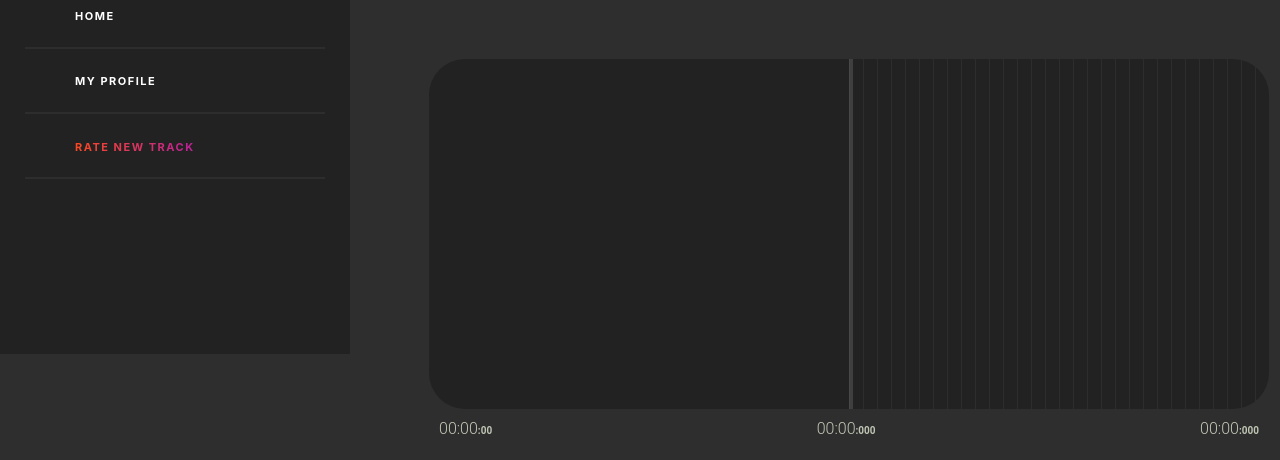
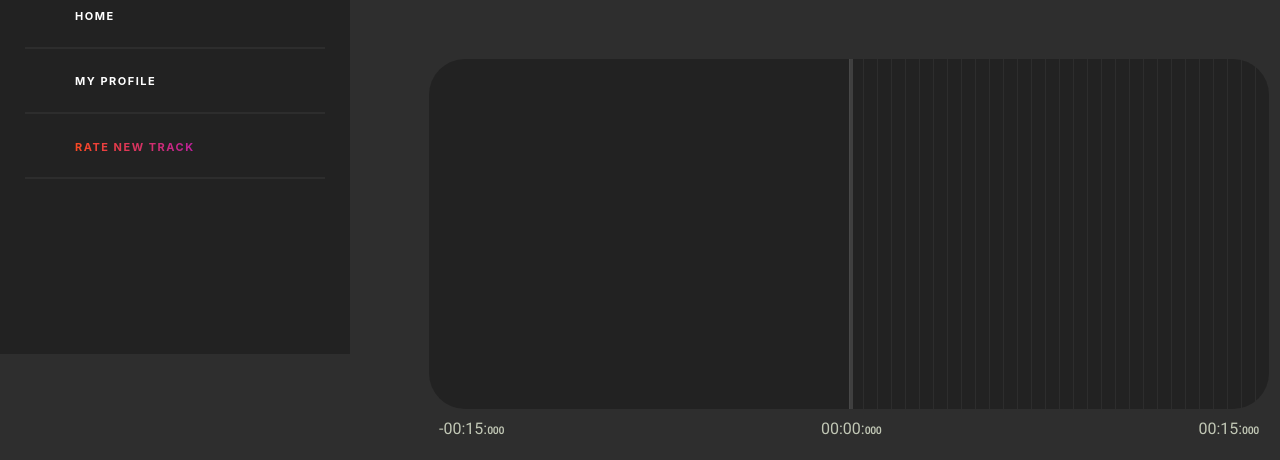
Before and after one commit to musical-details/details-app, a React (Create React App) app: page /track/1 in a window 1280 px wide. Shown: the part 446-906 px from the top of the page. Built offline with nearby package versions, Linux system fonts and the light colour scheme; no server answers.

Commit message:
[FIX] Timeline timer

```diff
--- a/public/index.html
+++ b/public/index.html
@@ -12,6 +12,10 @@
     <link rel="apple-touch-icon" href="%PUBLIC_URL%/logo192.png" />
 
     <link rel="manifest" href="%PUBLIC_URL%/manifest.json" />
+    <link
+      href="https://fonts.googleapis.com/css?family=Roboto&display=swap"
+      rel="stylesheet"
+    />
 
     <link
       rel="stylesheet"
--- a/src/components/entities/timeline/Timeline.scss
+++ b/src/components/entities/timeline/Timeline.scss
@@ -1,11 +1,24 @@
+@import "../../../assets/styles/global";
+
+.timeline {
+  width: 100%;
+  height: 100%;
+}
+
 .timeline-container {
   width: 100%;
-  height: 100%;
-  position: absolute;
+  height: calc(100% - 50px);
+  position: relative;
   box-sizing: border-box;
   border-radius: 36px;
   background: #222;
   overflow: hidden;
+}
+
+.timeline-timer-box {
+  @extend .middle;
+  width: 100%;
+  height: 50px;
 }
 
 .timeline-full {
@@ -13,6 +26,7 @@
   height: 100%;
   position: absolute;
   background-image: url(../../../assets/svg/timeline-white-grid.svg);
+  transition: 0.25s linear;
 }
 
 .timeline-sections-wrapper {
--- a/src/components/entities/timeline/Timeline.tsx
+++ b/src/components/entities/timeline/Timeline.tsx
@@ -2,6 +2,7 @@ import React from "react";
 import TimelineMoment from "../timeline-moment/TimelineMoment";
 import CSS from "csstype";
 import "./Timeline.scss";
+import TimelineTimers from "./timeline-timer";
 
 type Moment = {
   name: string;
@@ -30,11 +31,11 @@ class Timeline extends React.Component<TimelineProps> {
   render() {
     let timelineFullStyles: CSS.Properties = {
       width: 28 * this.props.duration + "px",
-      transform: `translate(${-this.props.currentTime * 28 + 420}px)`,
-      transition: ".25s linear"
+      transform: `translate(${-this.props.currentTime * 28 + 420}px)`
     };
 
     return (
+      <div className="timeline">
         <div className="timeline-container">
           <div className="timeline-full" style={timelineFullStyles}>
             <div className="timeline-sections-wrapper">
@@ -57,6 +58,10 @@ class Timeline extends React.Component<TimelineProps> {
             </div>
           </div>
         </div>
+        <div className="timeline-timer-box">
+          <TimelineTimers currentTime={this.props.currentTime} />
+        </div>
+      </div>
     );
   }
 }
--- a/src/components/entities/timeline/timeline-timer.tsx
+++ b/src/components/entities/timeline/timeline-timer.tsx
@@ -1,53 +1,43 @@
 import React from "react";
 import "./timeline-timer.scss";
 import { listenerCount } from "cluster";
-import { convertTimeFormat } from "../../../utils/index";
+import { convertToMMSSMS } from "../../../utils/index";
 
 type TimelineTimerProps = {
-  currentTime: number;
-  duration: number;
+  time: number;
 };
 
-class TimelineTimer extends React.Component<TimelineTimerProps> {
-  constructor(props: TimelineTimerProps) {
+type TimelineTimersProps = {
+  currentTime: number;
+};
+
+const TimelineTimer: React.FC<TimelineTimerProps> = (
+  props: TimelineTimerProps
+) => {
+  const time = convertToMMSSMS(props.time);
+  return (
+    <div className="timeline-timer-block">
+      {time.signed}
+      {time.m}:{time.s}:
+      <span className="timeline-timer-miliseconds">{time.ms}</span>
+    </div>
+  );
+};
+
+class TimelineTimers extends React.Component<TimelineTimersProps> {
+  constructor(props: TimelineTimersProps) {
     super(props);
   }
 
   render() {
-    let countLeftTime = (): string => {
-      return this.props.currentTime - 15 <= 0
-        ? "00:00"
-        : convertTimeFormat(this.props.currentTime - 15).substring(0, 5);
-    };
-    let countLeftTimeMiliSeconds = (): string => {
-      return this.props.currentTime - 15 <= 0
-        ? ":00"
-        : convertTimeFormat(this.props.currentTime - 15).substr(5);
-    };
-
     return (
       <div className="timeline-timer-container">
-        <div className="timeline-timer-block" id="timeline-timer-left">
-          {countLeftTime()}
-          <div className="timeline-timer-miliseconds">
-            {countLeftTimeMiliSeconds()}
-          </div>
-        </div>
-        <div className="timeline-timer-block" id="timeline-timer-center">
-          {convertTimeFormat(this.props.currentTime).substring(0, 5)}
-          <div className="timeline-timer-miliseconds">
-            {convertTimeFormat(this.props.currentTime).substr(5)}
-          </div>
-        </div>
-        <div className="timeline-timer-block" id="timeline-timer-right">
-          {convertTimeFormat(this.props.duration).substring(0, 5)}
-          <div className="timeline-timer-miliseconds">
-            {convertTimeFormat(this.props.duration).substr(5)}
-          </div>
-        </div>
+        <TimelineTimer time={this.props.currentTime - 15} />
+        <TimelineTimer time={this.props.currentTime} />
+        <TimelineTimer time={this.props.currentTime + 15} />
       </div>
     );
   }
 }
 
-export default TimelineTimer;
+export default TimelineTimers;
--- a/src/components/pages/track/track.scss
+++ b/src/components/pages/track/track.scss
@@ -10,8 +10,7 @@
 
 .track-timeline-wrapper {
   width: 840px;
-  height: 350px;
-  padding: 0px 25px;
+  height: 400px;
   box-sizing: border-box;
   overflow: hidden;
   position: relative;
--- a/src/components/pages/track/track.tsx
+++ b/src/components/pages/track/track.tsx
@@ -212,12 +212,6 @@ class TrackComponent extends React.Component<TrackProps, TrackState> {
             moment={this.state.selectedRating.moments}
           ></Timeline>
         </div>
-        <div className="track-timeline-timer-wrapper">
-          <TimelineTimer
-            currentTime={this.props.currentTime}
-            duration={this.props.duration}
-          ></TimelineTimer>
-        </div>
         <div>"Track Description" section</div>
       </div>
     );
--- a/src/utils/index.ts
+++ b/src/utils/index.ts
@@ -1,8 +1,22 @@
-export const convertTimeFormat = (seconds: number):string => {
-    let s = Math.floor(seconds);
-    let ms = (seconds * 1000) - (Math.floor(seconds) * 1000);
-    let date = new Date(0,0,0,0,0, s, ms);
-    return '' + ('0' + date.getMinutes()).slice(-2) +
-      ':' + ('0' + date.getSeconds()).slice(-2) +
-      ':' + ('0000' + date.getMilliseconds()).slice(-3);
-  }
+type Time = {
+  signed: string;
+  h?: string;
+  m: string;
+  s: string;
+  ms: string;
+};
+
+export const convertToMMSSMS = (seconds: number): Time => {
+  let m: number = Math.floor(Math.abs(seconds) / 60);
+  seconds %= 60;
+  let s: number = Math.floor(seconds);
+  let ms: number = Math.floor(seconds * 1000) % 1000;
+  ms = Math.abs(ms);
+
+  return {
+    signed: s < 0 ? `-` : ``,
+    m: m < 10 ? `0${Math.abs(m)}` : `${m}`,
+    s: Math.abs(s) < 10 ? `0${Math.abs(s)}` : `${Math.abs(s)}`,
+    ms: ms < 100 ? (ms < 10 ? `00${ms}` : `0${ms}`) : `${ms}`
+  };
+};
```
Lines whose indentation alone changed are shown as unchanged.
